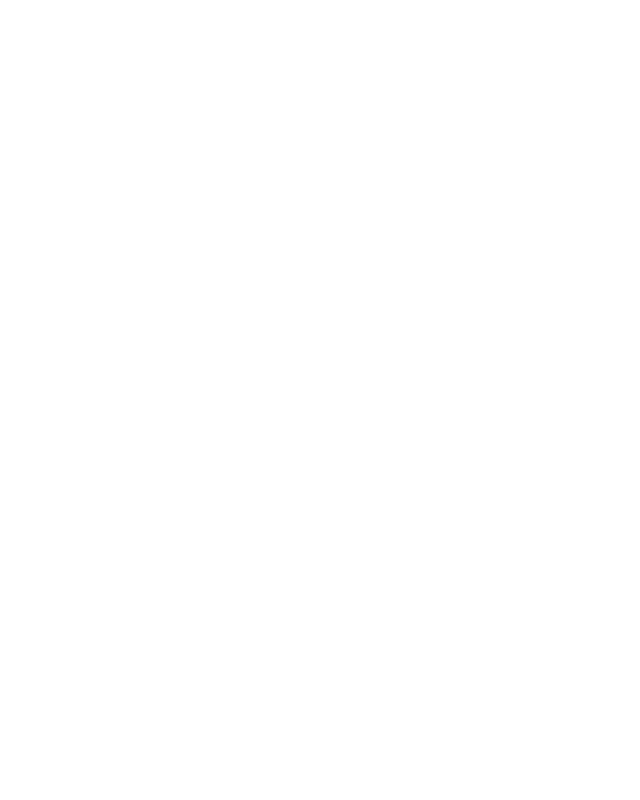
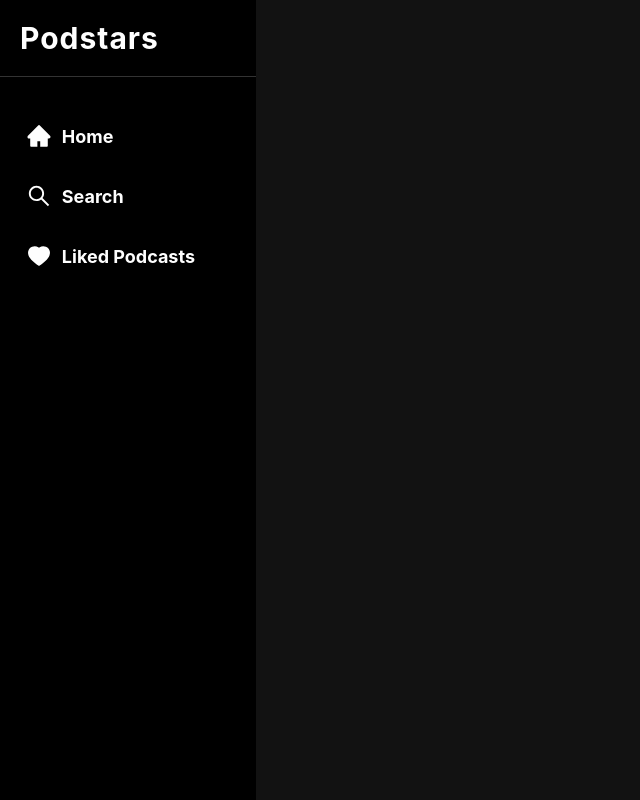
Before and after one commit to Abhinav-Bhattarai/Podstars, a Next.js app in the folder client/: page /home in a window 1280 px wide. Shown: the whole page, without its empty margins (0-640 px from the left). Built offline with nearby package versions, Linux system fonts and the light colour scheme.

Commit message:
FE: Sidebar Setup

```diff
--- /dev/null
+++ b/client/Components/MainContainer/main-container.tsx
@@ -0,0 +1,12 @@
+import React from 'react'
+import styles from '../../styles/maincontainer.module.css';
+
+const MainContainer = () => {
+    return (
+        <div className={styles.MainContainer}>
+
+        </div>
+    )
+}
+
+export default MainContainer;
--- /dev/null
+++ b/client/Components/Sidebar/sidebar.tsx
@@ -0,0 +1,42 @@
+import React from "react";
+import { IconContext } from "react-icons";
+import styles from "../../styles/sidebar.module.css";
+
+export const IconContainer: React.FC<{}> = ({ children }) => {
+  return (
+    <IconContext.Provider
+      value={{
+        style: {
+          fontSize: "26px",
+          color: "#fefefe",
+          marginLeft: '10%'
+        },
+      }}
+    >
+      {children}
+    </IconContext.Provider>
+  );
+};
+
+export const NavigatorContainer: React.FC<{ name: string }> = ({
+  name,
+  children,
+}) => {
+    console.log(children);
+  return (
+    <nav className={styles.NavigatorContainer}>
+      {children}
+      <div id={styles.NavigatorName}>{name}</div>
+    </nav>
+  );
+};
+
+export const SidebarHeader: React.FC<{ name: string }> = ({ name }) => {
+  return <div className={styles.SidebarHeader}>{name}</div>;
+};
+
+const SidebarContainer: React.FC<{}> = ({ children }) => {
+  return <main className={styles.SidebarContainer}>{children}</main>;
+};
+
+export default SidebarContainer;
--- a/client/pages/home.tsx
+++ b/client/pages/home.tsx
@@ -1,11 +1,24 @@
-import { NextPage } from 'next';
-import React, { useState } from 'react';
+import { useQuery } from "@apollo/client";
+import { NextPage } from "next";
+import React, { useState } from "react";
+import MainContainer from "../Components/MainContainer/main-container";
+import SidebarContainer, {
+  SidebarHeader,
+  NavigatorContainer,
+  IconContainer,
+} from "../Components/Sidebar/sidebar";
+import {
+  GetFavoraites,
+  GetLivePodcasts,
+  GetTrendingPodcasts,
+} from "../GraphQL/query";
+import { AiFillHome, AiOutlineSearch, AiFillHeart } from "react-icons/ai";
 
 interface Podcasts {
   name: string;
   host: string;
   photo: string;
-};
+}
 
 interface Podstars {
   photo: string;
@@ -16,12 +29,33 @@
   const [trending, setTrending] = useState<null | Array<Podcasts>>(null);
   const [live, setLive] = useState<null | Array<Podcasts>>(null);
   const [topStars, setTopStars] = useState<null | Array<Podstars>>(null);
+  //   const Trending = useQuery(GetTrendingPodcasts);
+  //   const LivePodcasts = useQuery(GetLivePodcasts);
+  //   const Favoraites = useQuery(GetFavoraites);
 
   return (
     <React.Fragment>
-
+      <SidebarContainer>
+        <SidebarHeader name="Podstars" />
+        <NavigatorContainer name="Home">
+          <IconContainer>
+            <AiFillHome />
+          </IconContainer>
+        </NavigatorContainer>
+        <NavigatorContainer name="Search">
+          <IconContainer>
+            <AiOutlineSearch />
+          </IconContainer>
+        </NavigatorContainer>
+        <NavigatorContainer name="Liked Podcasts">
+            <IconContainer>
+                <AiFillHeart/>
+            </IconContainer>
+        </NavigatorContainer>
+      </SidebarContainer>
+      <MainContainer></MainContainer>
     </React.Fragment>
-    )
+  );
 };
 
 export default Home;
--- a/client/pages/index.tsx
+++ b/client/pages/index.tsx
@@ -14,7 +14,7 @@
       router.replace("/m");
       return;
     }
-    router.replace("/l/signup");
+    router.replace("/home");
   }, [router, authStatus]);
 
   return <LoadingPage />;
--- /dev/null
+++ b/client/styles/maincontainer.module.css
@@ -0,0 +1,8 @@
+.MainContainer {
+  position: fixed;
+  left: 20%;
+  background-color: #121212;
+  top: 0;
+  height: 100%;
+  width: 80%;
+}
--- /dev/null
+++ b/client/styles/sidebar.module.css
@@ -0,0 +1,49 @@
+.SidebarContainer {
+  position: fixed;
+  top: 0;
+  left: 0;
+  width: 20%;
+  height: 100%;
+  background-color: #000000;
+  display: flex;
+  flex-direction: column;
+}
+
+.SidebarHeader {
+  width: 100%;
+  padding: 20px;
+  font-size: 30px;
+  font-weight: bolder;
+  font-family: -apple-system, BlinkMacSystemFont, "Segoe UI", Roboto, Oxygen,
+    Ubuntu, Cantarell, "Open Sans", "Helvetica Neue", sans-serif;
+  letter-spacing: 1px;
+  color: #fefefe;
+  border-bottom: 0.1px solid #333;
+}
+
+.NavigatorContainer {
+  width: 100%;
+  padding: 16px 0;
+  margin: 1px 0;
+  border-radius: 3px;
+  display: flex;
+  align-items: center;
+  justify-content: flex-start;
+  transition: 0.4s;
+  cursor: pointer;
+}
+
+.NavigatorContainer:hover {
+    background-color: #282828;
+}
+
+.NavigatorContainer:nth-of-type(1) {
+    margin-top: 30px;
+}
+
+#NavigatorName {
+  font-weight: bold;
+  color: #fefefe;
+  font-size: 18px;
+  margin-left: 4%;
+}
```
Also changed, not shown: client/GraphQL/query.tsx (+39 -0 lines), 1 other file (tests, documents, lock files or other folders). Lines whose indentation alone changed are shown as unchanged.
